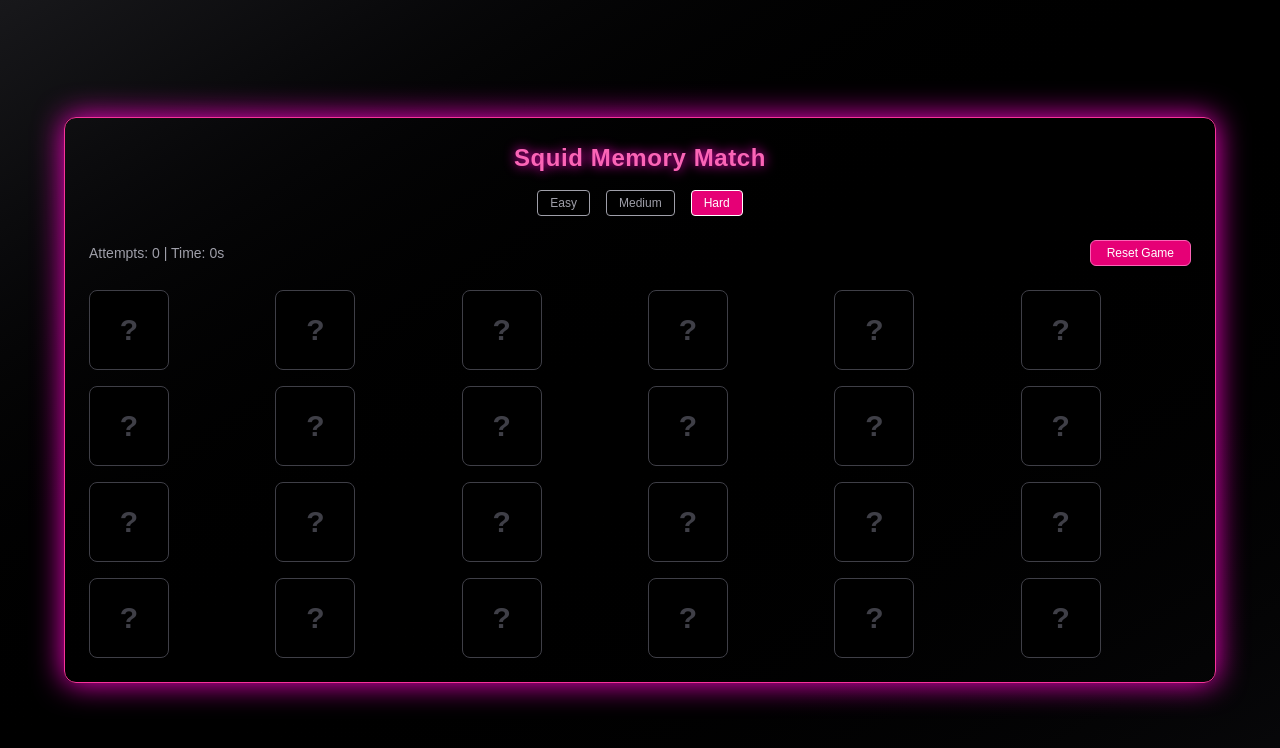
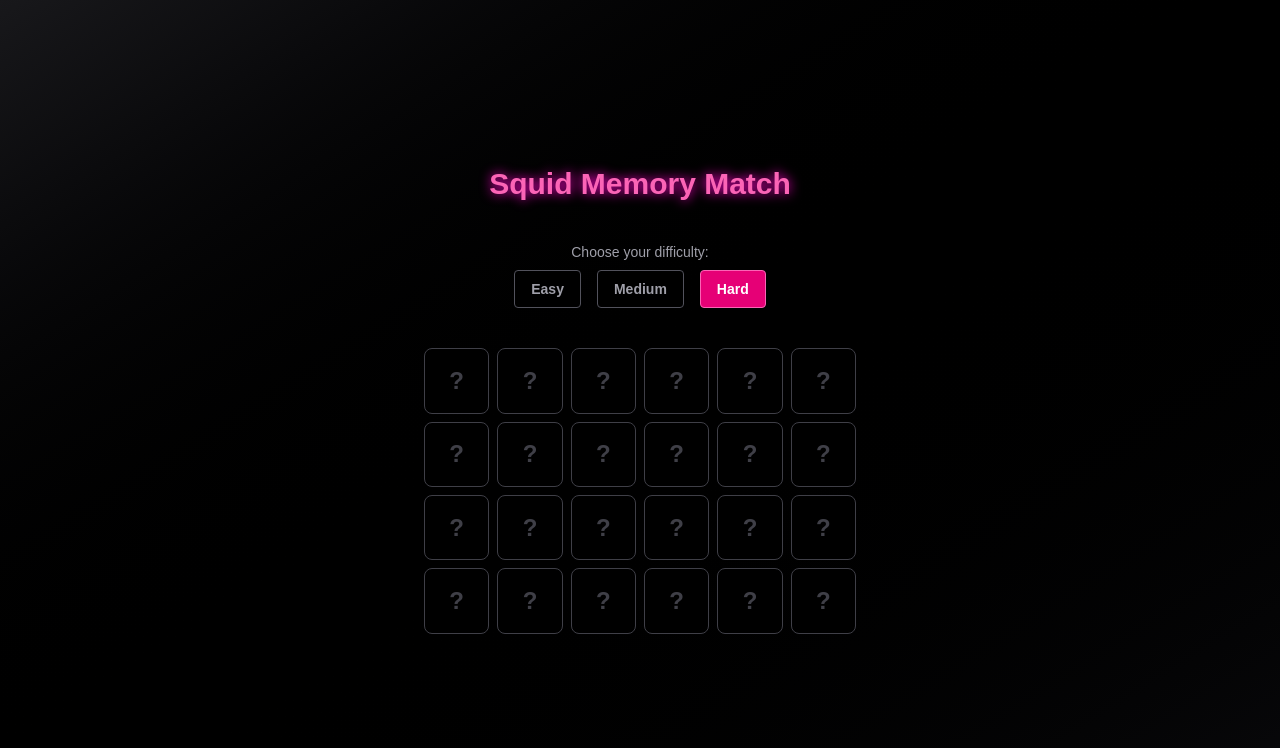
Before and after one commit to lgg6bentley/mindrelic, a Next.js app: page /squid-memory in a window 1280 px wide. Both pictures are taken after a click on the button "Start Game". Shown: the top 748 px of the page. Built offline with nearby package versions, Linux system fonts and the light colour scheme.

Commit message:
🔮 Ritualized Squid Memory Match: gated start flow, cinematic layout, trait-aligned polish

```diff
--- a/src/app/squid-memory/page.tsx
+++ b/src/app/squid-memory/page.tsx
@@ -2,17 +2,12 @@
 import { useState, useEffect, useRef } from 'react';
 import { motion } from 'framer-motion';
 
-const symbols = [
-  '◯', '△', '□', '💀', '🎮', '🪙',
-  '🔺', '🟥', '🟢', '👁️', '₩', '🧠',
-];
-
+const symbols = ['◯', '△', '□', '💀', '🎮', '🪙', '🔺', '🟥', '🟢', '👁️', '₩', '🧠'];
 type Difficulty = 'Easy' | 'Medium' | 'Hard';
 
 const getSymbolPool = (difficulty: Difficulty) => {
-  if (difficulty === 'Easy') return symbols.slice(0, 6);
-  if (difficulty === 'Medium') return symbols.slice(0, 12);
-  return symbols;
+  if (difficulty === 'Easy') return symbols.slice(0, 6);      // 6 symbols × 2 = 12 cards
+  return symbols.slice(0, 12);                                 // 12 symbols × 2 = 24 cards
 };
 
 const generateDeck = (difficulty: Difficulty) => {
@@ -38,15 +33,11 @@
   const errorSoundRef = useRef<HTMLAudioElement>(null);
 
   useEffect(() => {
-    if (activeGame === 'memory-match') {
-      handleReset();
-    }
+    if (activeGame === 'memory-match') handleReset();
   }, [activeGame]);
 
   useEffect(() => {
-    if (startGame) {
-      setDeck(generateDeck(difficulty));
-    }
+    if (startGame) setDeck(generateDeck(difficulty));
   }, [startGame, difficulty]);
 
   useEffect(() => {
@@ -86,11 +77,11 @@
 
   useEffect(() => {
   const interval = setInterval(() => {
-      if (Math.random() < 0.2) {
+    if (Math.random() < 0.5) {
       setShowFrontman(true);
       setTimeout(() => setShowFrontman(false), 1500);
     }
-    }, 5000);
+  }, 2000);
   return () => clearInterval(interval);
 }, []);
 
@@ -113,44 +104,36 @@
   };
 
   return (
-    <main className="min-h-screen flex items-center justify-center bg-gradient-to-br from-zinc-900 via-black to-zinc-950">
-      <section className="w-full max-w-6xl p-6 rounded-xl border border-pink-500 shadow-[0_0_30px_#ff00cc] relative">
-        <h2 className="text-pink-400 text-2xl font-bold mb-4 tracking-wide text-center drop-shadow-[0_0_6px_#ff00cc]">
+    <main className="min-h-screen flex flex-col items-center justify-center bg-gradient-to-br from-zinc-900 via-black to-zinc-950 text-white px-4">
+  <section className="w-full max-w-md text-center space-y-10">
+    {/* Title */}
+    <h1 className="text-3xl font-bold text-pink-400 drop-shadow-[0_0_6px_#ff00cc]">
       Squid Memory Match
-        </h2>
+    </h1>
 
     {/* Difficulty Selector */}
-        <div className="flex gap-4 mb-6 justify-center">
+    <div className="space-y-2">
+      <p className="text-sm text-zinc-400">Choose your difficulty:</p>
+      <div className="flex justify-center gap-4">
         {['Easy', 'Medium', 'Hard'].map(level => (
           <button
             key={level}
-              onClick={() => {
-                setDifficulty(level as Difficulty);
-                handleReset();
-              }}
-              className={`px-3 py-1 text-xs rounded border ${
-                difficulty === level ? 'bg-pink-600 text-white' : 'bg-black text-zinc-400'
+            onClick={() => setDifficulty(level as Difficulty)}
+            className={`px-4 py-2 rounded border text-sm font-semibold transition ${
+              difficulty === level
+                ? 'bg-pink-600 text-white border-pink-400 shadow-md'
+                : 'bg-black text-zinc-400 border-zinc-600 hover:border-pink-500'
             }`}
           >
             {level}
           </button>
         ))}
       </div>
-
-        {/* Control Bar */}
-        <div className="flex justify-between items-center mb-6 text-sm text-zinc-400">
-          <div>
-            Attempts: {attempts} | Time: {elapsedTime}s
-          </div>
-          <button
-            onClick={handleReset}
-            className="bg-pink-600 hover:bg-pink-700 text-white px-4 py-1 rounded-md border border-pink-400 text-xs shadow-md"
-          >
-            Reset Game
-          </button>
     </div>
 
-        {/* Start Game Button */}
+    {/* Start Button */}
+
+
     {!startGame && (
       <div className="flex justify-center mt-6">
         <button
@@ -165,7 +148,8 @@
         {/* Card Grid */}
         {startGame && (
           <div className="relative">
-            <div className="grid grid-cols-3 sm:grid-cols-4 md:grid-cols-6 gap-4 justify-center">
+            <div className="mx-auto max-w-[360px] sm:max-w-[600px] px-2">
+              <div className="grid grid-cols-4 sm:grid-cols-6 gap-2">
                 {deck.map((symbol, idx) => {
                   const isFlipped = flipped.includes(idx);
                   const isMatched = matched.includes(idx);
@@ -175,7 +159,7 @@
                     <button
                       key={idx}
                       onClick={() => handleFlip(idx)}
-                    className={`relative h-20 w-20 rounded-lg border overflow-hidden transition-all duration-300 ${
+                      className={`relative w-full aspect-square min-w-0 rounded-lg border overflow-hidden transition-all duration-300 ${
                         isMatched
                           ? 'bg-green-700 border-green-400 shadow-[0_0_15px_#00ffcc]'
                           : isFlipped
@@ -189,7 +173,7 @@
                         transition={{ duration: 0.4 }}
                         className="absolute inset-0 flex items-center justify-center pointer-events-none"
                       >
-                      <span className="text-3xl font-bold text-white">{symbol}</span>
+                        <span className="text-xl sm:text-2xl font-bold text-white">{symbol}</span>
                       </motion.div>
                       <motion.div
                         initial={{ opacity: 1 }}
@@ -197,11 +181,12 @@
                         transition={{ duration: 0.4 }}
                         className="absolute inset-0 flex items-center justify-center pointer-events-none"
                       >
-                      <span className="text-3xl font-bold text-zinc-700">?</span>
+                        <span className="text-xl sm:text-2xl font-bold text-zinc-700">?</span>
                       </motion.div>
                     </button>
                   );
                 })}
+              </div>
             </div>
 
             {/* Frontman Distraction */}
```
Lines whose indentation alone changed are shown as unchanged.
